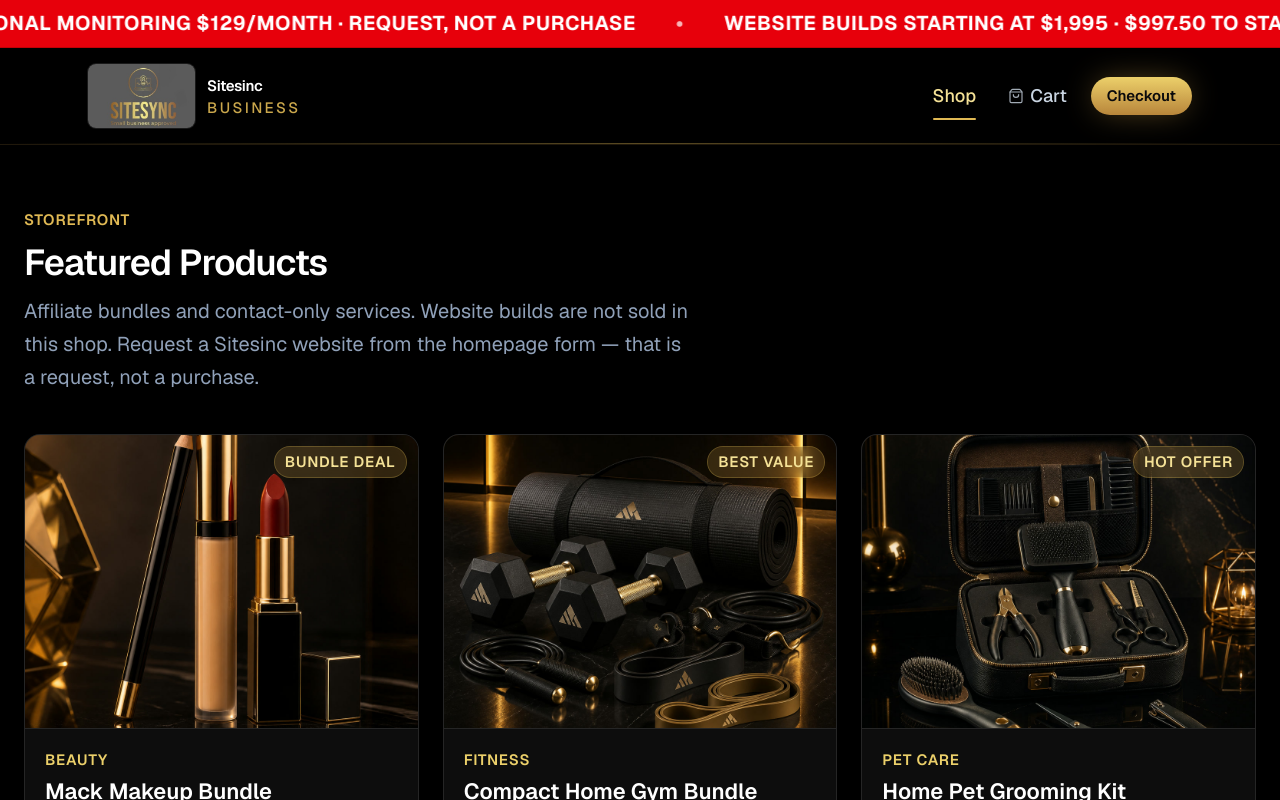
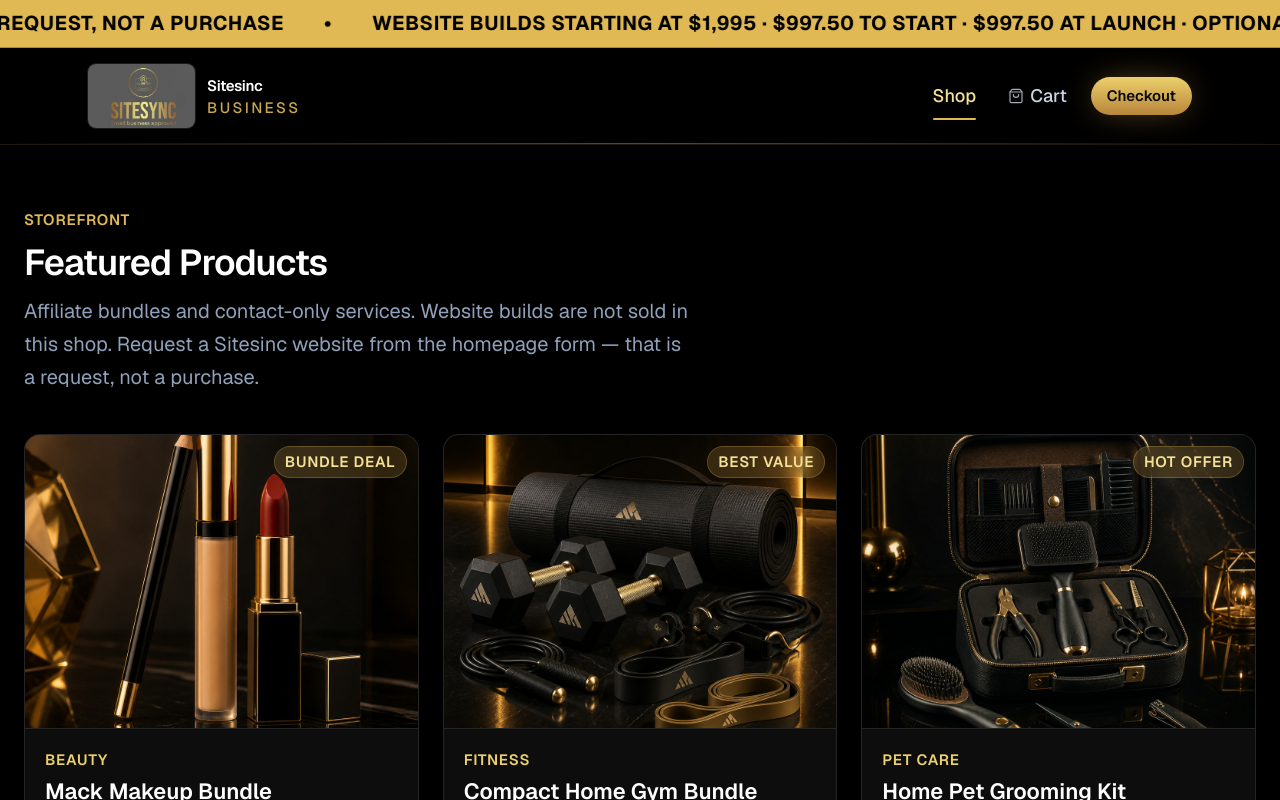
Before and after one commit to teestewy69-png/sitesync-business, a Next.js app: page /shop in a window 1280 px wide. Shown: the top 800 px of the page. Built offline with nearby package versions, Linux system fonts and the light colour scheme; no server answers.

Commit message:
Slow ticker tape and restyle gold with black text

```diff
--- a/app/globals.css
+++ b/app/globals.css
@@ -84,7 +84,7 @@
 }
 
 .announcement-ticker__track {
-  animation: announcement-ticker-scroll 22s linear infinite;
+  animation: announcement-ticker-scroll 44s linear infinite;
   will-change: transform;
 }
 
--- a/components/AnnouncementTicker.tsx
+++ b/components/AnnouncementTicker.tsx
@@ -6,7 +6,7 @@ export default function AnnouncementTicker() {
   const segments = Array.from({ length: 6 }, (_, i) => (
     <span key={i} className="inline-flex shrink-0 items-center gap-10 px-5">
       <span>{TICKER_COPY}</span>
-      <span aria-hidden className="text-white/70">
+      <span aria-hidden className="text-black">
         •
       </span>
     </span>
@@ -14,11 +14,11 @@ export default function AnnouncementTicker() {
 
   return (
     <div
-      className="announcement-ticker sticky top-0 z-[100] flex h-11 items-center overflow-hidden border-b border-red-700 bg-red-600 sm:h-12"
+      className="announcement-ticker sticky top-0 z-[100] flex h-11 items-center overflow-hidden border-b border-brand-600 bg-brand-400 sm:h-12"
       role="region"
       aria-label="Current pricing"
     >
-      <div className="announcement-ticker__track flex w-max whitespace-nowrap text-sm font-bold uppercase tracking-wide text-white sm:text-base">
+      <div className="announcement-ticker__track flex w-max whitespace-nowrap text-sm font-bold uppercase tracking-wide text-black sm:text-base">
         <div className="flex shrink-0 items-center">{segments}</div>
         <div className="flex shrink-0 items-center" aria-hidden>
           {segments}
```
